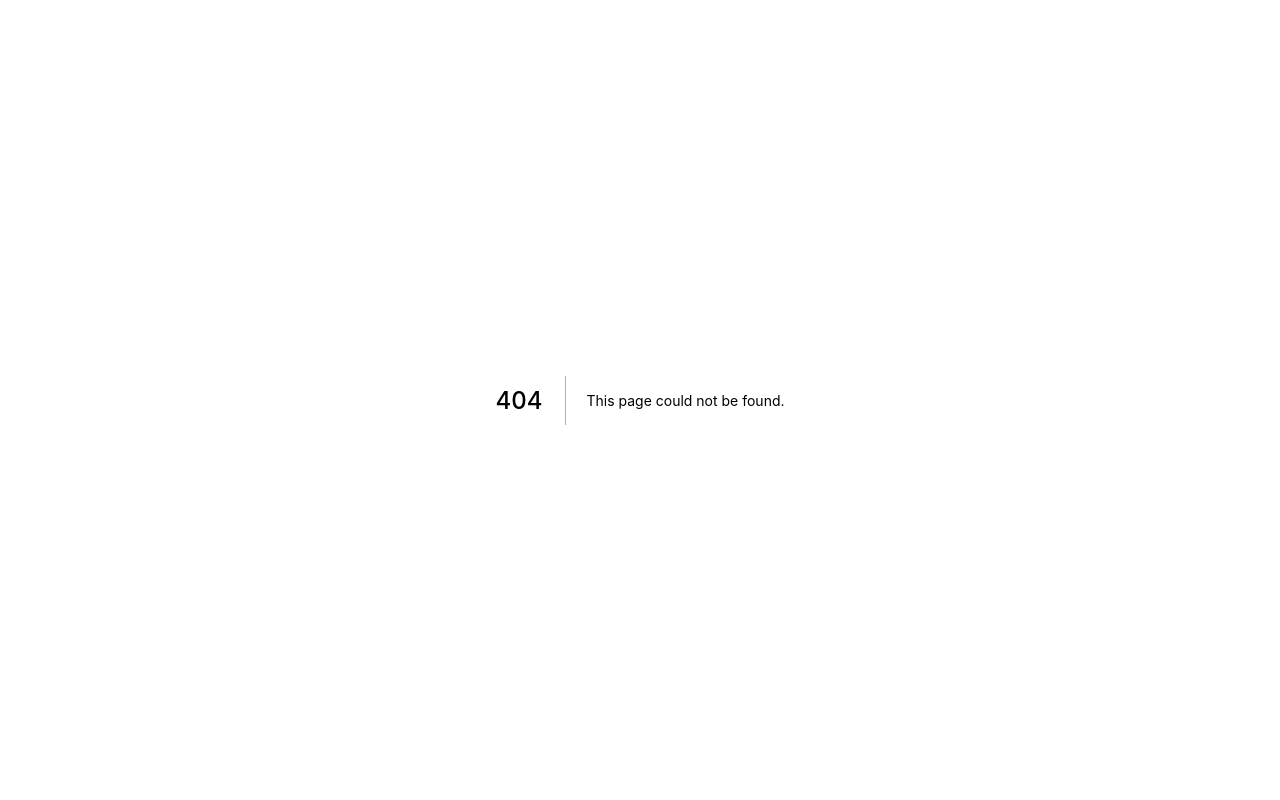
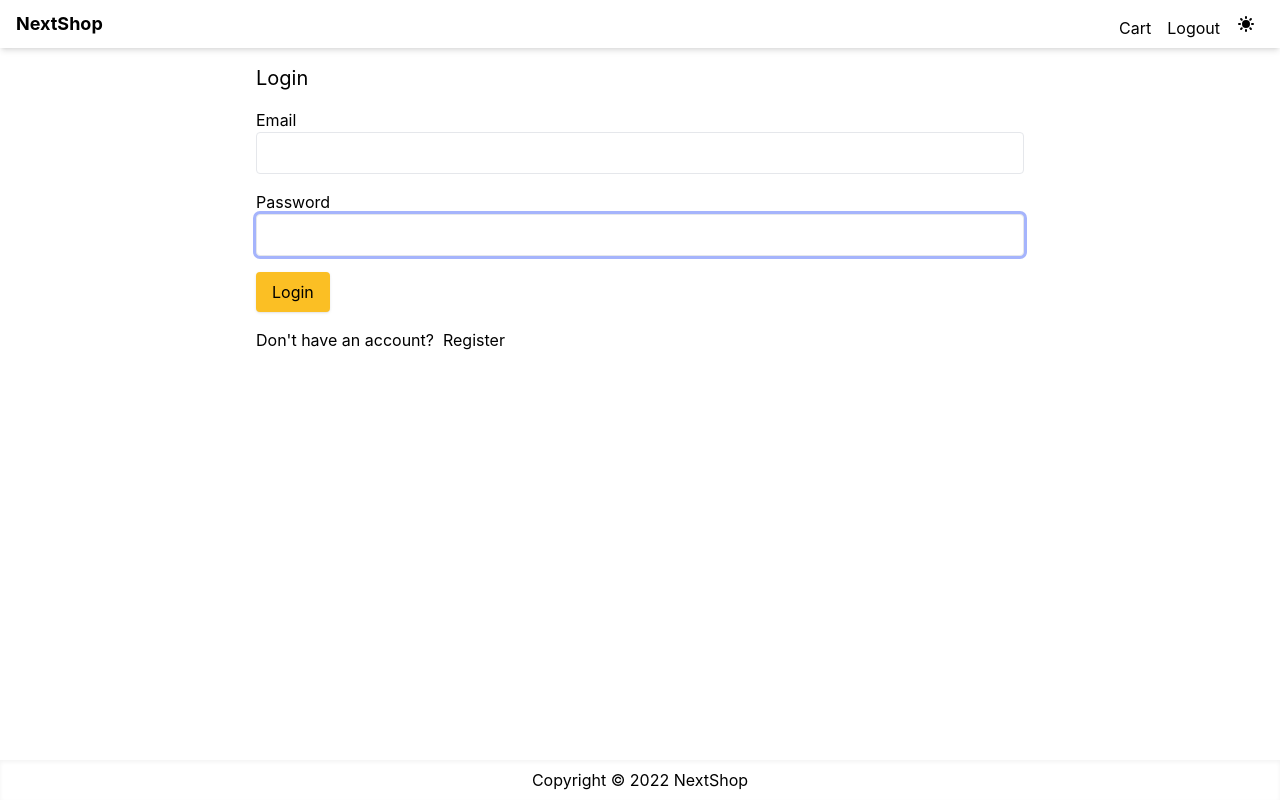
Before and after one commit to parich/nextjs-shop01, a Next.js app: page /login in a window 1280 px wide. Before the commit this address had no page. Built offline with nearby package versions, Linux system fonts and the light colour scheme.

Commit message:
Create Login Form

```diff
--- a/pages/cart.js
+++ b/pages/cart.js
@@ -109,7 +109,7 @@
               </li>
               <li>
                 <button
-                  onClick={() => router.push('/shipping')}
+                  onClick={() => router.push('login?redirect=/shipping')}
                   className="primary-button w-full"
                 >
                   Check Out
--- /dev/null
+++ b/pages/login.js
@@ -0,0 +1,67 @@
+import Link from 'next/link';
+import React from 'react';
+import { useForm } from 'react-hook-form';
+import Layout from '../components/Layout';
+
+export default function LoginScreen() {
+  const {
+    handleSubmit,
+    register,
+    formState: { errors },
+  } = useForm();
+  const submitHandler = ({ email, password }) => {
+    console.log(email, password);
+  };
+  return (
+    <Layout title="Login">
+      <form
+        className="mx-auto max-w-screen-md"
+        onSubmit={handleSubmit(submitHandler)}
+      >
+        <h1 className="mb-4 text-xl">Login</h1>
+        <div className="mb-4">
+          <label htmlFor="email">Email</label>
+          <input
+            type="email"
+            {...register('email', {
+              required: 'Please enter email',
+              pattern: {
+                value: /^[a-zA-Z0-9_.+-]+@[a-zA-Z0-9-]+.[a-zA-Z0-9-.]+$/i,
+                message: 'Please enter valid email',
+              },
+            })}
+            className="w-full"
+            id="email"
+            autoFocus
+          ></input>
+          {errors.email && (
+            <div className="text-red-500">{errors.email.message}</div>
+          )}
+        </div>
+        <div className="mb-4">
+          <label htmlFor="password">Password</label>
+          <input
+            type="password"
+            {...register('password', {
+              required: 'Please enter password',
+              minLength: { value: 6, message: 'password is more than 5 chars' },
+            })}
+            className="w-full"
+            id="password"
+            autoFocus
+          ></input>
+          {errors.password && (
+            <div className="text-red-500 ">{errors.password.message}</div>
+          )}
+        </div>
+        <div className="mb-4 ">
+          <button className="primary-button">Login</button>
+        </div>
+        <div className="mb-4 ">
+          Don&apos;t have an account? &nbsp;
+          <Link href="register">Register</Link>
+        </div>
+      </form>
+    </Layout>
+  );
+}
--- a/styles/globals.css
+++ b/styles/globals.css
@@ -38,3 +38,9 @@
 .primary-button {
   @apply rounded bg-amber-400 py-2 px-4 shadow outline-none hover:bg-amber-500 active:bg-amber-600
 }
+
+input,
+select,
+textarea {
+  @apply rounded border p-2  outline-none ring-indigo-300  focus:ring;
+}
```
Also changed, not shown: 1 other file (tests, documents, lock files or other folders).
